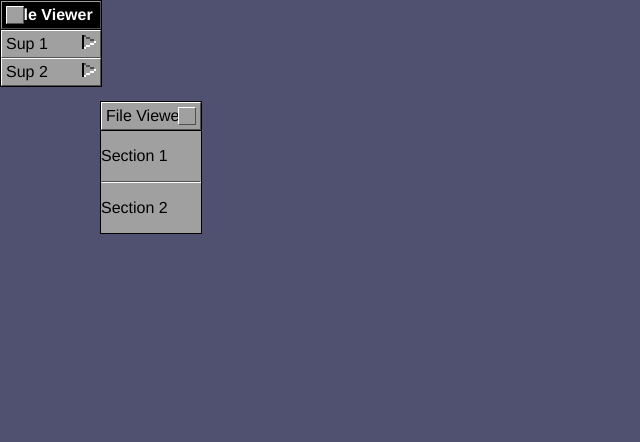
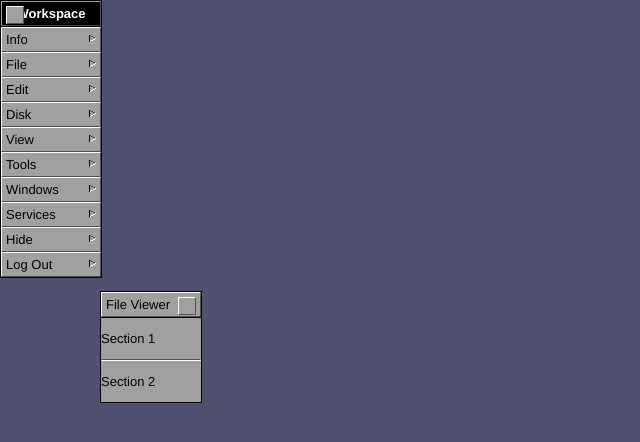
Before and after one commit to aburd/open-step-os-react, a React (Create React App) app: page / in a window 1280 px wide. Shown: the top 442 px of the page, without its empty margins (0-640 px from the left). Built offline with nearby package versions, Linux system fonts and the light colour scheme.

Commit message:
fix sizes

```diff
--- a/src/components/ArrowRight.tsx
+++ b/src/components/ArrowRight.tsx
@@ -1,11 +1,15 @@
 import React from 'react'
 import './ArrowRight.scss'
 
-export default function ArrowRight() {
+interface Props {
+  height?: number
+}
+
+const ArrowRight: React.SFC<Props> = ({ height = 7 }) => {
   return (
     <svg
       className="ArrowRight"
-      height={14}
+      height={height}
       viewBox="0 0 7 7"
       xmlns="http://www.w3.org/2000/svg"
     >
@@ -33,3 +37,5 @@ export default function ArrowRight() {
     </svg>
   )
 }
+
+export default ArrowRight
--- a/src/components/BarButton.scss
+++ b/src/components/BarButton.scss
@@ -3,7 +3,7 @@
 
   .ArrowRight {
     position: absolute;
-    top: 0;
+    top: 3px;
     right: 0;
   }
 }
--- a/src/components/Desktop.tsx
+++ b/src/components/Desktop.tsx
@@ -7,16 +7,20 @@ export default function Desktop() {
   return (
     <div className="Desktop">
       <Window
-        title="File Viewer"
+        title="Workspace"
         initialPosition={{ x: 0, y: 0}}
         active
       >
-        <BarButton
-          text="Sup 1"
-        />
-        <BarButton
-          text="Sup 2"
-        />
+        <BarButton text="Info" />
+        <BarButton text="File" />
+        <BarButton text="Edit" />
+        <BarButton text="Disk" />
+        <BarButton text="View" />
+        <BarButton text="Tools" />
+        <BarButton text="Windows" />
+        <BarButton text="Services" />
+        <BarButton text="Hide" />
+        <BarButton text="Log Out" />
       </Window>
 
       <br />
--- a/src/styles/_reset.scss
+++ b/src/styles/_reset.scss
@@ -3,6 +3,7 @@
 html, body {
   margin: 0;
   padding: 0;
+  font-size: 13px;
 }
 
 h1, h2, h3, h4, h5 {
```
